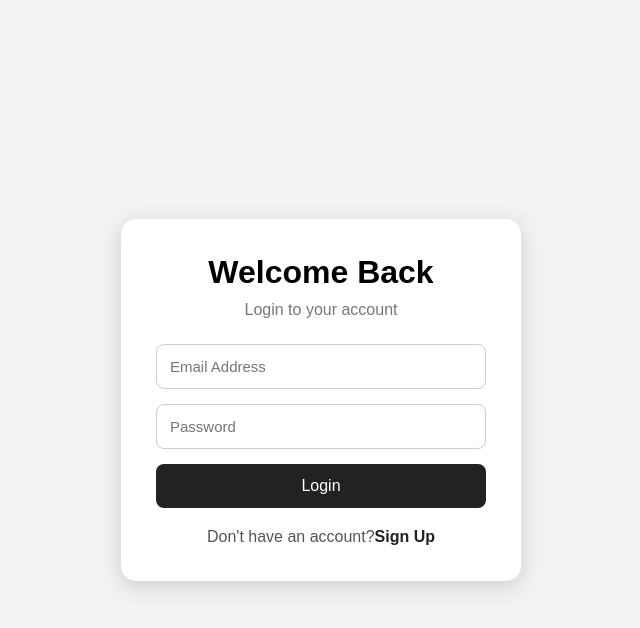
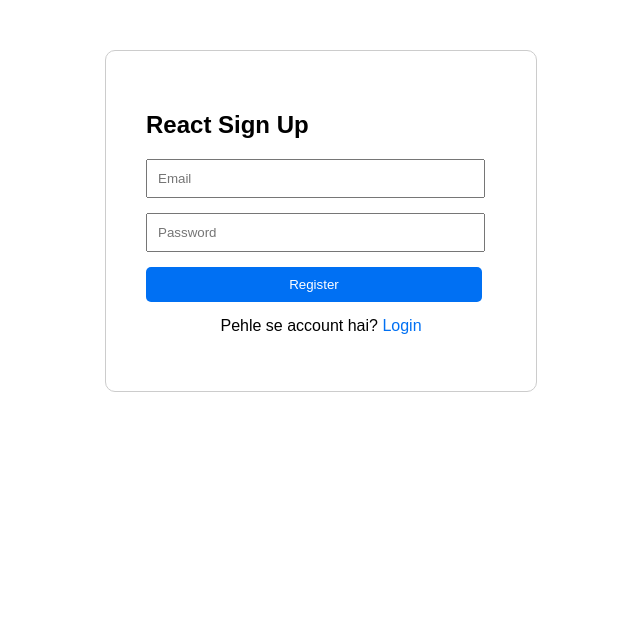
Before and after one commit to yogeshverma5k/login-signup-, a React (Vite) app: page / in a window 1280 px wide. Shown: the top 628 px of the page, without its empty margins (319-959 px from the left). Built offline with nearby package versions, Linux system fonts and the light colour scheme.

Commit message:
Update App.jsx

```diff
--- a/src/App.jsx
+++ b/src/App.jsx
@@ -1,131 +1,46 @@
-import { useState } from "react";
-import "./App.css";
+import React, { useState } from 'react';
 
-function App() {
-  const [isSignup, setIsSignup] = useState(false);
-
-  const [name, setName] = useState("");
-  const [email, setEmail] = useState("");
-  const [password, setPassword] = useState("");
-  const [confirmPassword, setConfirmPassword] = useState("");
-  const [message, setMessage] = useState("");
+export default function App() {
+  const [isLoginView, setIsLoginView] = useState(false);
+  const [email, setEmail] = useState('');
+  const [password, setPassword] = useState('');
 
   const handleSignup = (e) => {
     e.preventDefault();
-
-    if (password !== confirmPassword) {
-      setMessage("Passwords do not match!");
-      return;
+    if (email && password) {
+      localStorage.setItem('reactUserEmail', email);
+      localStorage.setItem('reactUserPassword', password);
+      alert('Registration Successful! Ab login karein.');
+      setIsLoginView(true);
+      setEmail(''); setPassword('');
     }
-
-    const user = {
-      name: name,
-      email: email,
-      password: password,
-    };
-
-    localStorage.setItem("user", JSON.stringify(user));
-
-    setMessage("Signup successful! Now login.");
-    setName("");
-    setEmail("");
-    setPassword("");
-    setConfirmPassword("");
   };
 
   const handleLogin = (e) => {
     e.preventDefault();
-
-    const savedUser = JSON.parse(localStorage.getItem("user"));
-
-    if (!savedUser) {
-      setMessage("Please signup first!");
-      return;
-    }
-
-    if (
-      email === savedUser.email &&
-      password === savedUser.password
-    ) {
-      setMessage(`Welcome, ${savedUser.name}! 🎉`);
+    if (email === localStorage.getItem('reactUserEmail') && password === localStorage.getItem('reactUserPassword')) {
+      alert('Login Successful!');
     } else {
-      setMessage("Invalid email or password!");
+      alert('Invalid Credentials!');
     }
   };
 
   return (
-    <div className="container">
-      <div className="box">
-        <h1>{isSignup ? "Create Account" : "Welcome Back"}</h1>
-
-        <p className="subtitle">
-          {isSignup
-            ? "Signup to create your account"
-            : "Login to your account"}
-        </p>
-
-        <form onSubmit={isSignup ? handleSignup : handleLogin}>
-          {isSignup && (
-            <input
-              type="text"
-              placeholder="Full Name"
-              value={name}
-              onChange={(e) => setName(e.target.value)}
-              required
-            />
-          )}
-
-          <input
-            type="email"
-            placeholder="Email Address"
-            value={email}
-            onChange={(e) => setEmail(e.target.value)}
-            required
-          />
-
-          <input
-            type="password"
-            placeholder="Password"
-            value={password}
-            onChange={(e) => setPassword(e.target.value)}
-            required
-          />
-
-          {isSignup && (
-            <input
-              type="password"
-              placeholder="Confirm Password"
-              value={confirmPassword}
-              onChange={(e) => setConfirmPassword(e.target.value)}
-              required
-            />
-          )}
-
-          <button type="submit">
-            {isSignup ? "Sign Up" : "Login"}
-          </button>
-        </form>
-
-        {message && <p className="message">{message}</p>}
-
-        <p className="switch">
-          {isSignup
-            ? "Already have an account?"
-            : "Don't have an account?"}
-
-          <button
-            className="switchBtn"
-            onClick={() => {
-              setIsSignup(!isSignup);
-              setMessage("");
-            }}
-          >
-            {isSignup ? " Login" : " Sign Up"}
-          </button>
-        </p>
-      </div>
+    <div style={{ padding: '40px', maxWidth: '350px', margin: '50px auto', fontFamily: 'sans-serif', border: '1px solid #ccc', borderRadius: '10px' }}>
+      <h2>{isLoginView ? 'React Login' : 'React Sign Up'}</h2>
+      <form onSubmit={isLoginView ? handleLogin : handleSignup}>
+        <input type="email" placeholder="Email" value={email} onChange={e => setEmail(e.target.value)} required style={{ width: '90%', padding: '10px', marginBottom: '15px' }} />
+        <input type="password" placeholder="Password" value={password} onChange={e => setPassword(e.target.value)} required style={{ width: '90%', padding: '10px', marginBottom: '15px' }} />
+        <button type="submit" style={{ width: '96%', padding: '10px', background: '#0070f3', color: 'white', border: 'none', borderRadius: '5px' }}>
+          {isLoginView ? 'Login' : 'Register'}
+        </button>
+      </form>
+      <p style={{ textAlign: 'center', marginTop: '15px' }}>
+        {isLoginView ? "Account nahi hai?" : "Pehle se account hai?"} {' '}
+        <span style={{ color: '#0070f3', cursor: 'pointer' }} onClick={() => setIsLoginView(!isLoginView)}>
+          {isLoginView ? 'Sign Up' : 'Login'}
+        </span>
+      </p>
     </div>
   );
 }
-
-export default App;
```
